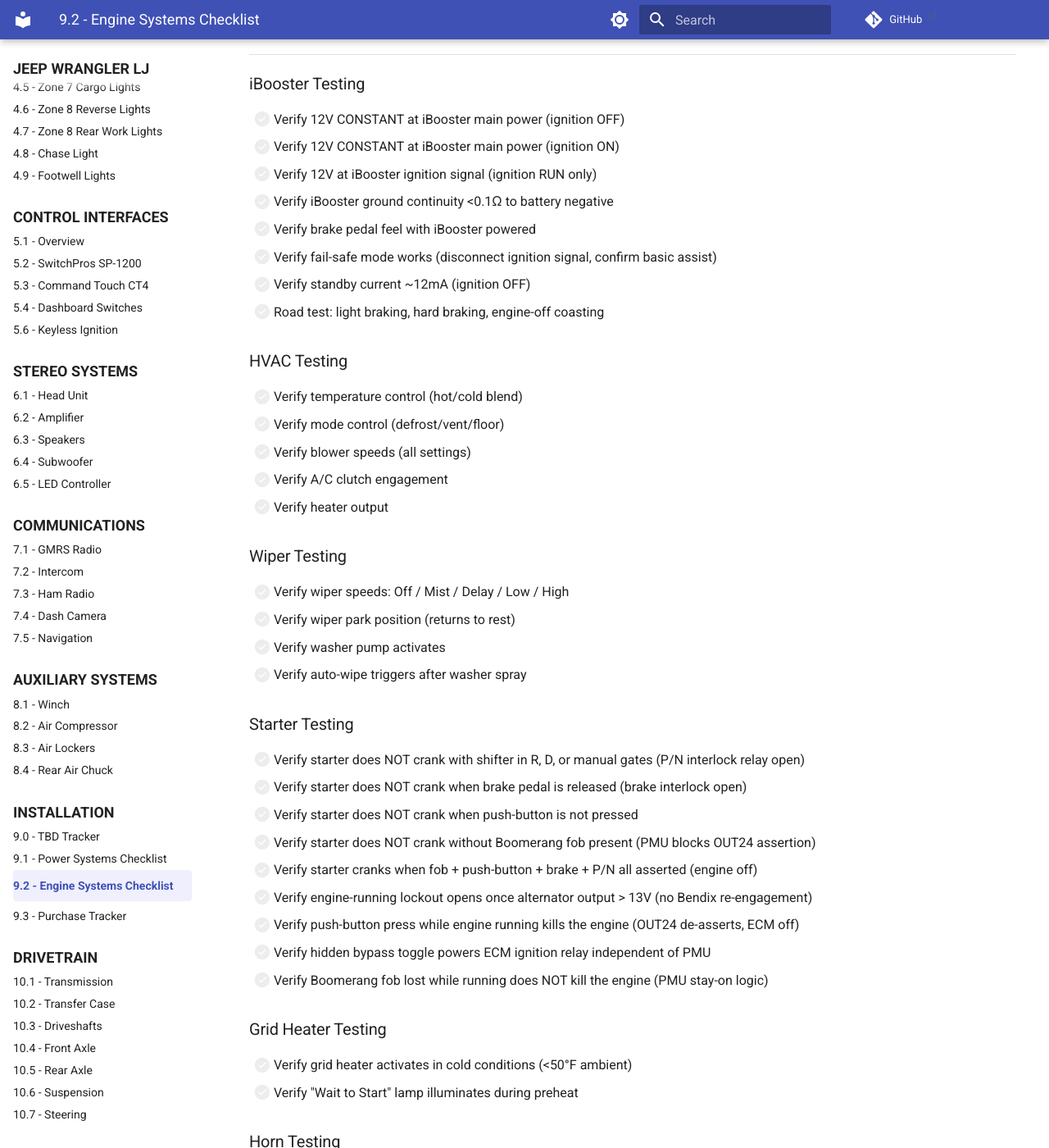
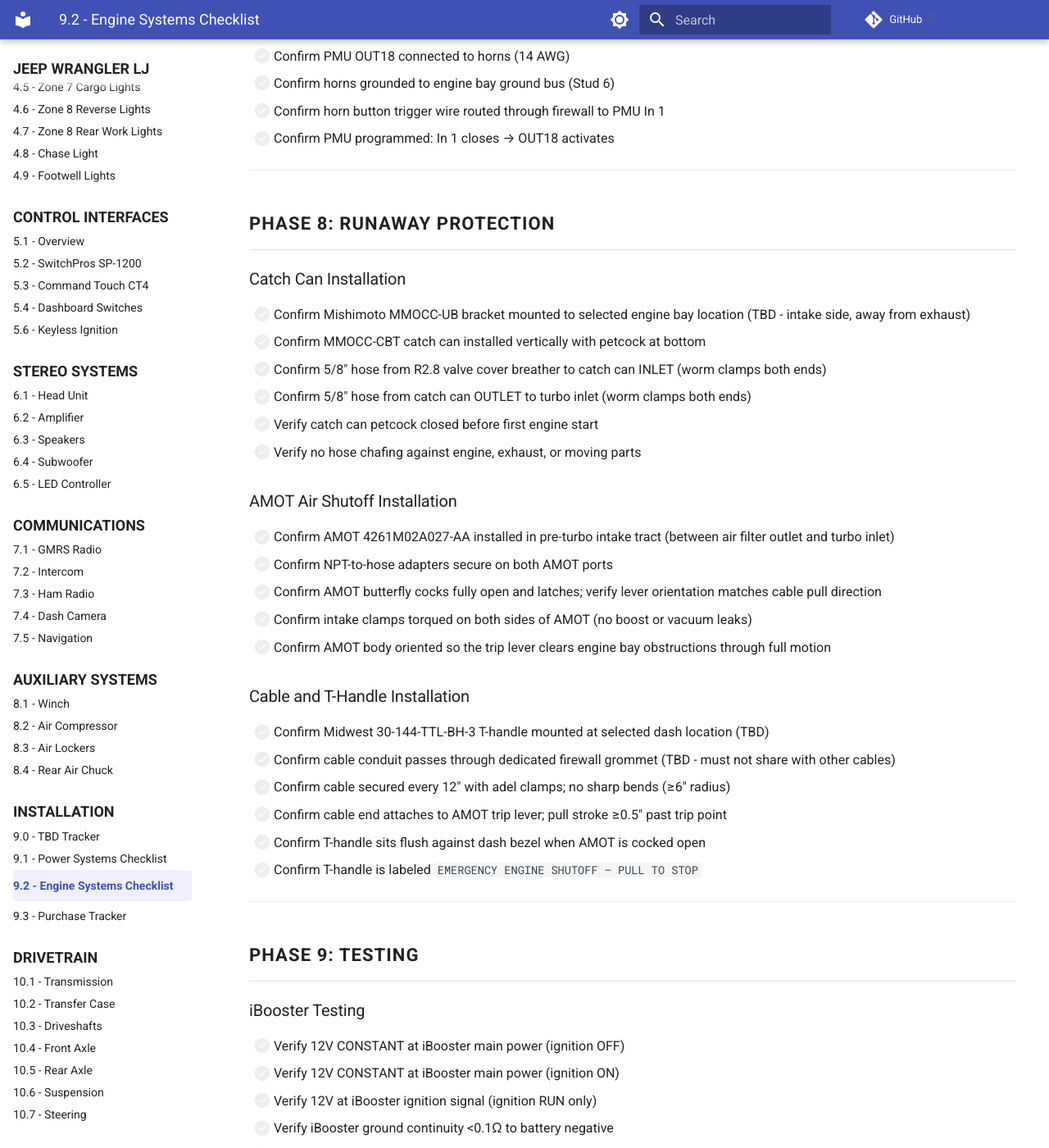
Before and after one commit to sob/drawings, an MkDocs documentation site: the page built from docs/jeep_lj/09-installation/02-engine-systems-checklist.md, in a window 1280 px wide and 1400 px high, scrolled down 3385 px. Shown: the whole window at 82% size. Built offline with MkDocs 1.6.1 and Material for MkDocs 9.7.7, drawn with Linux system fonts in a browser that asks for light colours; comment, search, counter and statistics services are not loaded; some of the changed text lies outside the part shown.

Commit message:
docs(lj): add diesel runaway protection (catch can + AMOT cable)
Replaces the prior "no mechanical fuel shutoff in this build" deferral
with a fully mechanical, layered defense:

- Prevention: Mishimoto MMOCC-CBT baffled catch can in the crankcase
  ventilation path (blocks oil ingestion via PCV, the most common
  runaway initiator on small modern diesels)
- Termination: AMOT 4261M02A027-AA intake air shutoff valve in the
  pre-turbo intake tract, manually actuated by a Midwest Control
  30-144-TTL-BH-3 push-pull cable with dash-mounted locking T-handle

ECM-only kill (cutting PMU OUT24) cannot stop a runaway sustained by
oil or hydrocarbon vapor. The AMOT cable is the only kill path that
works under all failure modes including total ECM/PMU failure.

New file: 02-engine-systems/11-runaway-protection.md (full spec sheet
covering plumbing, mounting, function, reset procedure, failure modes
covered, maintenance schedule, and future enhancement paths to
electric solenoid + speed-sensed auto-trip).

Cross-doc updates:
- keyless-ignition.md: replaced Diesel Runaway Note with reference to
  the new protection scheme
- 02-engine-systems/index.md: added entry to Contents
- mkdocs.yml: added 2.11 nav entry
- 00-tbd-tracker.md: 5 new High-priority items (turbo inlet OD,
  adapters, T-handle mount location, cable firewall grommet, catch
  can bracket attachment), total now 41
- 03-purchase-tracker.md: 6 BOM lines (valve, catch can, bracket,
  cable+handle, hose, adapters)
- 02-engine-systems-checklist.md: procurement items, new Phase 8
  install steps, Phase 9 testing (renumbered from Phase 8)

```diff
--- a/docs/jeep_lj/09-installation/02-engine-systems-checklist.md
+++ b/docs/jeep_lj/09-installation/02-engine-systems-checklist.md
@@ -23,6 +23,14 @@ Organized by installation order for efficient build workflow.
 ### Wipers
 
 - [ ] Order Ron Francis WS-51C wiper controller module
+
+### Runaway Protection
+
+- [ ] Order Mishimoto MMOCC-CBT catch can + MMOCC-UB bracket
+- [ ] Order AMOT 4261M02A027-AA air shutoff valve (2.8", manual/pneumatic, NPT)
+- [ ] Order Midwest Control 30-144-TTL-BH-3 push-pull cable + T-handle
+- [ ] Measure R2.8 turbo inlet OD and order matching NPT-to-hose adapters
+- [ ] Source 2 ft of 5/8" oil-resistant hose + worm clamps for catch can plumbing
 
 ---
 
@@ -110,7 +118,37 @@ Organized by installation order for efficient build workflow.
 
 ---
 
-## Phase 8: Testing
+## Phase 8: Runaway Protection
+
+### Catch Can Installation
+
+- [ ] Confirm Mishimoto MMOCC-UB bracket mounted to selected engine bay location (TBD - intake side, away from exhaust)
+- [ ] Confirm MMOCC-CBT catch can installed vertically with petcock at bottom
+- [ ] Confirm 5/8" hose from R2.8 valve cover breather to catch can INLET (worm clamps both ends)
+- [ ] Confirm 5/8" hose from catch can OUTLET to turbo inlet (worm clamps both ends)
+- [ ] Verify catch can petcock closed before first engine start
+- [ ] Verify no hose chafing against engine, exhaust, or moving parts
+
+### AMOT Air Shutoff Installation
+
+- [ ] Confirm AMOT 4261M02A027-AA installed in pre-turbo intake tract (between air filter outlet and turbo inlet)
+- [ ] Confirm NPT-to-hose adapters secure on both AMOT ports
+- [ ] Confirm AMOT butterfly cocks fully open and latches; verify lever orientation matches cable pull direction
+- [ ] Confirm intake clamps torqued on both sides of AMOT (no boost or vacuum leaks)
+- [ ] Confirm AMOT body oriented so the trip lever clears engine bay obstructions through full motion
+
+### Cable and T-Handle Installation
+
+- [ ] Confirm Midwest 30-144-TTL-BH-3 T-handle mounted at selected dash location (TBD)
+- [ ] Confirm cable conduit passes through dedicated firewall grommet (TBD - must not share with other cables)
+- [ ] Confirm cable secured every 12" with adel clamps; no sharp bends (≥6" radius)
+- [ ] Confirm cable end attaches to AMOT trip lever; pull stroke ≥0.5" past trip point
+- [ ] Confirm T-handle sits flush against dash bezel when AMOT is cocked open
+- [ ] Confirm T-handle is labeled `EMERGENCY ENGINE SHUTOFF — PULL TO STOP`
+
+---
+
+## Phase 9: Testing
 
 ### iBooster Testing
 
@@ -167,6 +205,15 @@ Organized by installation order for efficient build workflow.
 - [ ] Verify inverted duty cycle behavior (high duty = low speed)
 - [ ] Tune temperature setpoints for R2.8 under real-world conditions
 
+### Runaway Protection Testing
+
+- [ ] Static test: engine OFF, pull T-handle, verify AMOT butterfly snaps fully closed (visual through air filter housing)
+- [ ] Reset test: re-cock AMOT manually, push T-handle to flush, verify butterfly returns fully open
+- [ ] Cable freedom: pull T-handle through full 3" stroke, verify no binding in conduit
+- [ ] Functional test (with engine running at idle, away from people/objects): pull T-handle, verify engine stalls within 2 seconds
+- [ ] Catch can drain check: after first 100 miles, drain petcock and inspect for oil collection (confirms PCV flow)
+- [ ] Visual inspection: verify catch can hoses, AMOT cable, and conduit show no chafing or heat damage
+
 ---
 
 ## Reference Documentation
@@ -178,6 +225,7 @@ Organized by installation order for efficient build workflow.
 - **Wipers:** [Wiper System][wipers]
 - **Horn:** [Horn System][horn]
 - **Radiator Fan:** [Radiator Fan System][radiator-fan]
+- **Runaway Protection:** [Diesel Runaway Protection][runaway-protection]
 
 [tulays-harness]: https://tulayswirewerks.com/product/bosch-ibooster-gen-2-universal-wire-harness/
 [starter]: ../02-engine-systems/01-starter.md
@@ -187,3 +235,4 @@ Organized by installation order for efficient build workflow.
 [wipers]: ../02-engine-systems/04-wipers.md
 [horn]: ../02-engine-systems/05-horn.md
 [radiator-fan]: ../02-engine-systems/06-radiator-fan.md
+[runaway-protection]: ../02-engine-systems/11-runaway-protection.md
--- a/mkdocs.yml
+++ b/mkdocs.yml
@@ -159,6 +159,7 @@ nav:
         - 2.9.5 - BIM TPMS: jeep_lj/02-engine-systems/09-gauge-cluster/05-bim-tpms.md
         - 2.9.6 - BIM Compass: jeep_lj/02-engine-systems/09-gauge-cluster/06-bim-compass.md
       - 2.10 - ADU7 Display: jeep_lj/02-engine-systems/10-adu7-display/index.md
+      - 2.11 - Runaway Protection: jeep_lj/02-engine-systems/11-runaway-protection.md
     - Vehicle Lighting:
       - jeep_lj/03-lighting-systems/index.md
       - 3.1 - Lighting Overview: jeep_lj/03-lighting-systems/01-lighting-overview.md
```
Also changed, not shown: docs/jeep_lj/02-engine-systems/11-runaway-protection.md (added, +175 -0 lines), docs/jeep_lj/02-engine-systems/index.md (+2 -0 lines), docs/jeep_lj/05-control-interfaces/06-keyless-ignition.md (+4 -1 lines), docs/jeep_lj/09-installation/00-tbd-tracker.md (+9 -3 lines), docs/jeep_lj/09-installation/03-purchase-tracker.md (+7 -0 lines).
